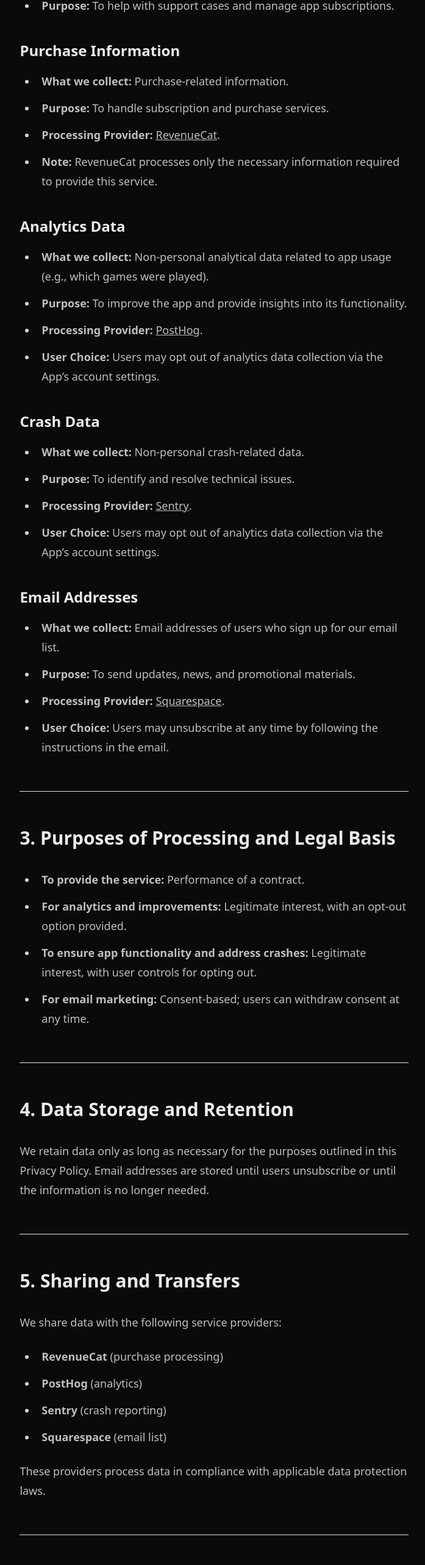
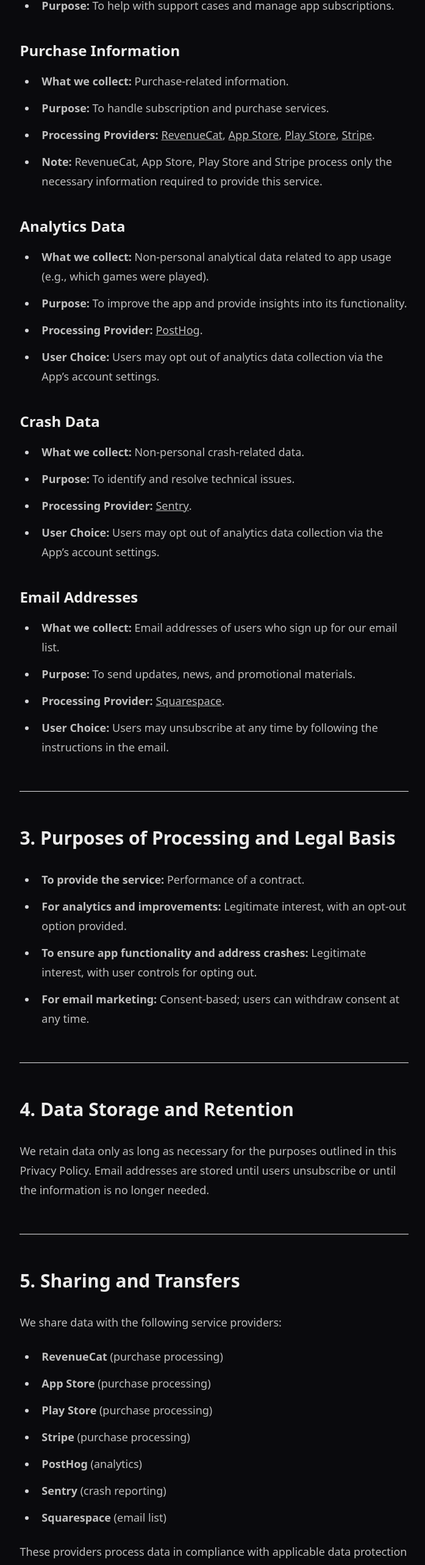
Before and after one commit to saarikivit/sonofield-ear-trainer-web, a SvelteKit app: page /privacy-policy in a window 1280 px wide. Shown: the part 1209-3775 px from the top of the page at 61% size, without its empty margins (289-986 px from the left). Built offline with nearby package versions, Linux system fonts and the light colour scheme.

Commit message:
chore: other payment providers

```diff
--- a/src/routes/privacy-policy/+page.svelte
+++ b/src/routes/privacy-policy/+page.svelte
@@ -42,9 +42,15 @@
 	<ul>
 		<li><b>What we collect:</b> Purchase-related information.</li>
 		<li><b>Purpose:</b> To handle subscription and purchase services.</li>
-		<li><b>Processing Provider:</b> <a href="https://revenuecat.com">RevenueCat</a>.</li>
 		<li>
-			<b>Note:</b> RevenueCat processes only the necessary information required to provide this service.
+			<b>Processing Providers:</b> <a href="https://revenuecat.com">RevenueCat</a>,
+			<a href="https://www.apple.com/app-store/">App Store</a>,
+			<a href="https://play.google.com/store/apps">Play Store</a>,
+			<a href="https://stripe.com">Stripe</a>.
+		</li>
+		<li>
+			<b>Note:</b> RevenueCat, App Store, Play Store and Stripe process only the necessary information
+			required to provide this service.
 		</li>
 	</ul>
 
@@ -114,6 +120,9 @@
 
 	<ul>
 		<li><b>RevenueCat</b> (purchase processing)</li>
+		<li><b>App Store</b> (purchase processing)</li>
+		<li><b>Play Store</b> (purchase processing)</li>
+		<li><b>Stripe</b> (purchase processing)</li>
 		<li><b>PostHog</b> (analytics)</li>
 		<li><b>Sentry</b> (crash reporting)</li>
 		<li><b>Squarespace</b> (email list)</li>
```
